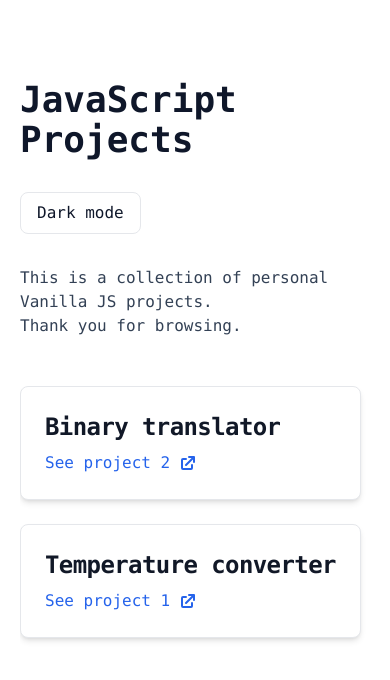
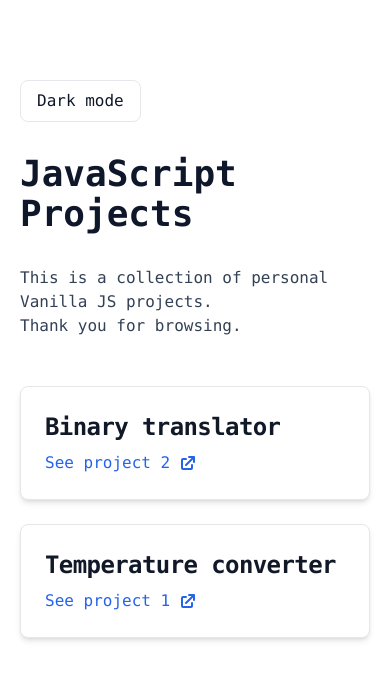
Before and after one commit to sximenez/javascriptProjects, a plain HTML site: page index.html in a window 390 px wide. Drawn offline with nearby package versions, Linux system fonts and the light colour scheme.

Commit message:
update: index.html

```diff
--- a/index.html
+++ b/index.html
@@ -63,7 +63,7 @@
 
   <header class="flex-col">
 
-    <nav class="flex flex-col gap-y-8 md:flex-row md:items-center items-start md:justify-between mb-8">
+    <nav class="flex flex-col-reverse gap-y-8 sm:flex-row sm:items-center items-start sm:justify-between mb-8">
 
       <!-- Title -->
       <h1 class="text-4xl font-extrabold white">JavaScript Projects</h1>
@@ -82,9 +82,9 @@
 
   </header>
 
-  <main class="app app-height overflow-y-scroll">
+  <main class="app app-height sm:overflow-y-scroll">
 
-    <div class="grid md:grid-cols-2 gap-6 justify-between" id="container"></div>
+    <div class="grid grid-cols-1 sm:grid-cols-2 gap-6 justify-between pb-20" id="container"></div>
 
   </main>
 
```
